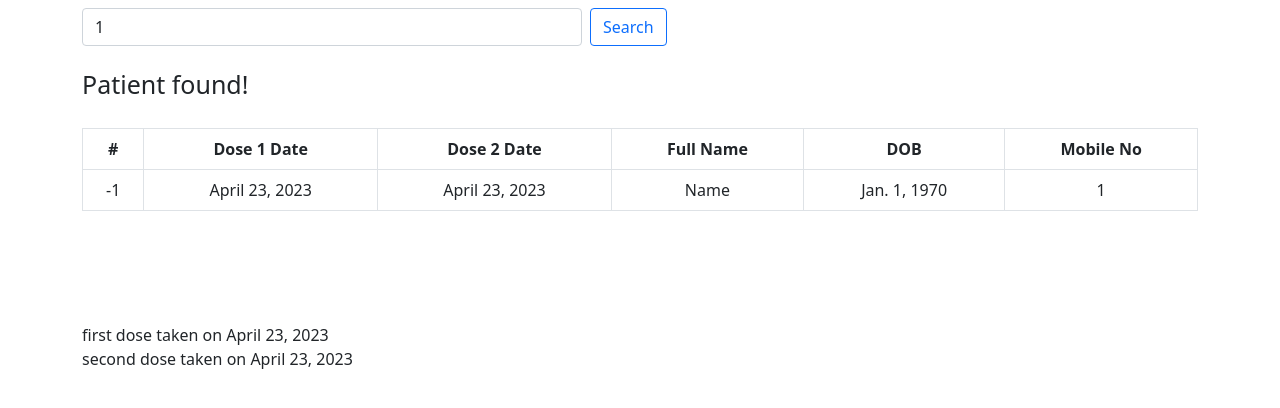
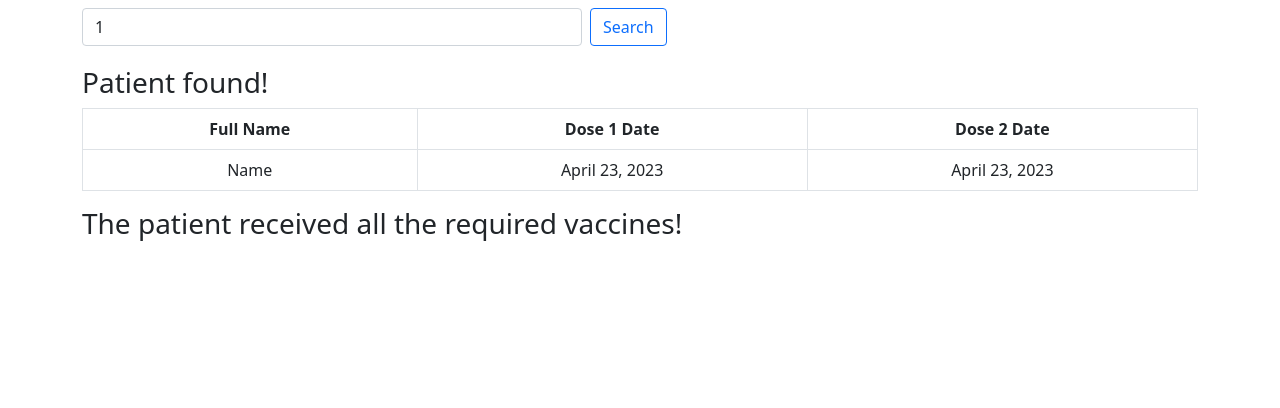
Before and after one commit to bechara-rizk/AUBCOVAX, a Django app: page /medicalSearch/1 in a window 1280 px wide. Shown: the part 56-464 px from the top of the page. Run offline with Django 4.2, Linux system fonts and the light colour scheme; a user stored in the database is signed in; data comes from the database, SQL or seed files in the repository; both versions use the stored data as it was after the commit.

Commit message:
fixed medicalSearch page

```diff
--- a/mysite/main/schedule.json
+++ b/mysite/main/schedule.json
@@ -109,8 +109,8 @@
         ],
         [
             "8:30",
-            true,
-            -1
+            false,
+            1
         ],
         [
             "9:00",
--- a/mysite/main/templates/medicalSearch.html
+++ b/mysite/main/templates/medicalSearch.html
@@ -11,7 +11,7 @@
     }
 
     .search-input{
-        width:500px;
+        max-width:500px;
     }
 
     medicalSheader{
@@ -41,17 +41,10 @@ th {
 tbody{
     background-color: white;
 }
-
-
 </style>
 {% endblock %}
 
-
-
 {% block content %}
-
-
-
 <form method="post" class="d-flex" style="margin-bottom: 20px;">
     {% csrf_token %}
     <input class="form-control me-2 search-input" type="search" placeholder="Enter a phone number" value="{{nb}}" aria-label="Search" name="phoneNb">
@@ -60,79 +53,54 @@ tbody{
 <table class="table table-bordered">
 
     <tr>
-        <th>#</th>
-        <th>Dose 1 Date</th>
-        <th>Dose 2 Date</th>
-        <th>Full Name</th>
-        <th>DOB</th>
-        <th>Mobile No</th>
-
+        <th style="width:30%">Full Name</th>
+        <th style="width:35%">Dose 1 Date</th>
+        <th style="width:35%">Dose 2 Date</th>
     </tr>
 {% if notFound %}
 <h3>Sorry, we couldn't find a patient with that phone number</h3>
 {% else %}
 {% if result %}
-<PFheader>Patient found!</PFheader>
+<h3>Patient found!</PFheader>
 <br>
-<br>
+        <tr>
+                    <td>{{patient.name}}</td>
 
-            <tr>
-                    <td>{{patient.ID_nbr}}</td>
                     {% if patient.doseOne %}
-
                     <td>{{patient.doseOneDate}}</td>
                     {% else %}
-                    <td>dose not yet administered</td>
+                    <td>Scheduled for {{patient.doseOneDate}} at {{patient.doseOneTime}}</td>
                     {%endif%}
 
-                    {% if patient.doseOne %}
+                    {% if patient.doseTwoDate == None %}
+                    <td>Not scheduled yet</td>
+                    {% else %}
+                    {% if patient.doseTwo %}
                     <td>{{patient.doseTwoDate}}</td>
                     {% else %}
-                    <td>dose not yet administered</td>
+                    <td>Scheduled for {{patient.doseTwoDate}} at {{patient.doseTwoTime}}</td>
                     {%endif%}
-                    <td>{{patient.name}}</td>
-                    <td>{{patient.DOB}}</td>
-                    <td>{{patient.phone_nbr}}</td>
-
+                    {%endif%}
                 </tr>
                 </table>
-
-<br>
-<br>
-<br>
-<br>
 {% if not patient.doseOne %}
-<br>
-<medicalSheader>First dose not yet administered</medicalSheader>
-<br>
-<br>
-Date: {{patient.doseOneDate}}
-<br>
-Time: {{patient.doseOneTime}}
-
 {% if today == patient.doseOneDate %}
-<h3>Today is the day!</h3>
+<h3>The patient's vaccination is today!</h3>
 <form method="POST">
     {% csrf_token %}
     <button class="btn btn-warning" type="submit" name="confirm" value="{{patient.phone_nbr}}">Confirm Vaccination</button>
 </form>
 {% else %}
-<br>
-<br>
-<CVtheader>Cannot vaccinate today</CVtheader>
+<h3>The patient's vaccination isn't scheduled for today.</h3>
 {% endif %}
 
 {% else %}
-
-first dose taken on {{patient.doseOneDate}}
-<br>
 {% if patient.doseTwo == False %}
 {% if patient.doseTwoDate == None %}
-Schedule second dose
-<br>
+<h4>Schedule second dose:</h4>
 <form method="POST">
     {% csrf_token %}
-    <button class="btn btn-warning" type="submit" name="view" value="view">View available time slots</button>
+    <button class="btn btn-warning" type="submit" name="view" value="view" style="margin-bottom: 10px;">View available time slots</button>
 </form>
 
 <form method="POST">
@@ -146,19 +114,19 @@ Schedule second dose
 
 {% else %}
 {% if today == patient.doseTwoDate %}
-<h3>Today is the day!</h3>
+<h3>The patient's vaccination is today!</h3>
 <form method="POST">
     {% csrf_token %}
     <button class="btn btn-warning" type="submit" name="confirm2" value="{{patient.phone_nbr}}">Confirm Second Vaccination</button>
 </form>
 {% else %}
-<CVtheader>Cannot vaccinate today</CVtheader>
+<h3>The patient's vaccination isn't scheduled for today.</h3>
 {% endif %}
 
 {% endif %}
 
 {% else %}
-second dose taken on {{patient.doseTwoDate}}
+<h3>The patient received all the required vaccines!</h3>
 
 {% endif %}
 
--- a/mysite/main/views.py
+++ b/mysite/main/views.py
@@ -87,8 +87,7 @@ def medicalSearch(request):
         phoneNb=request.POST.get('phoneNb')
         print(phoneNb)
         return redirect(f'/medicalSearch/{phoneNb}', phoneNb=phoneNb)
-    patients=Account.objects.filter(isMedicalStaff=False, isAdmin=False, is_superuser=False)
-    return render(request, 'medicalSearch.html', {'result':False,'nb':'', 'patients':patients})
+    return render(request, 'medicalSearch.html', {'result':False,'nb':''})
 
 def medicalSearchNb(request, phoneNb):
     if not request.user.is_authenticated or not request.user.isMedicalStaff:
```
Also changed, not shown: mysite/db.sqlite3.
